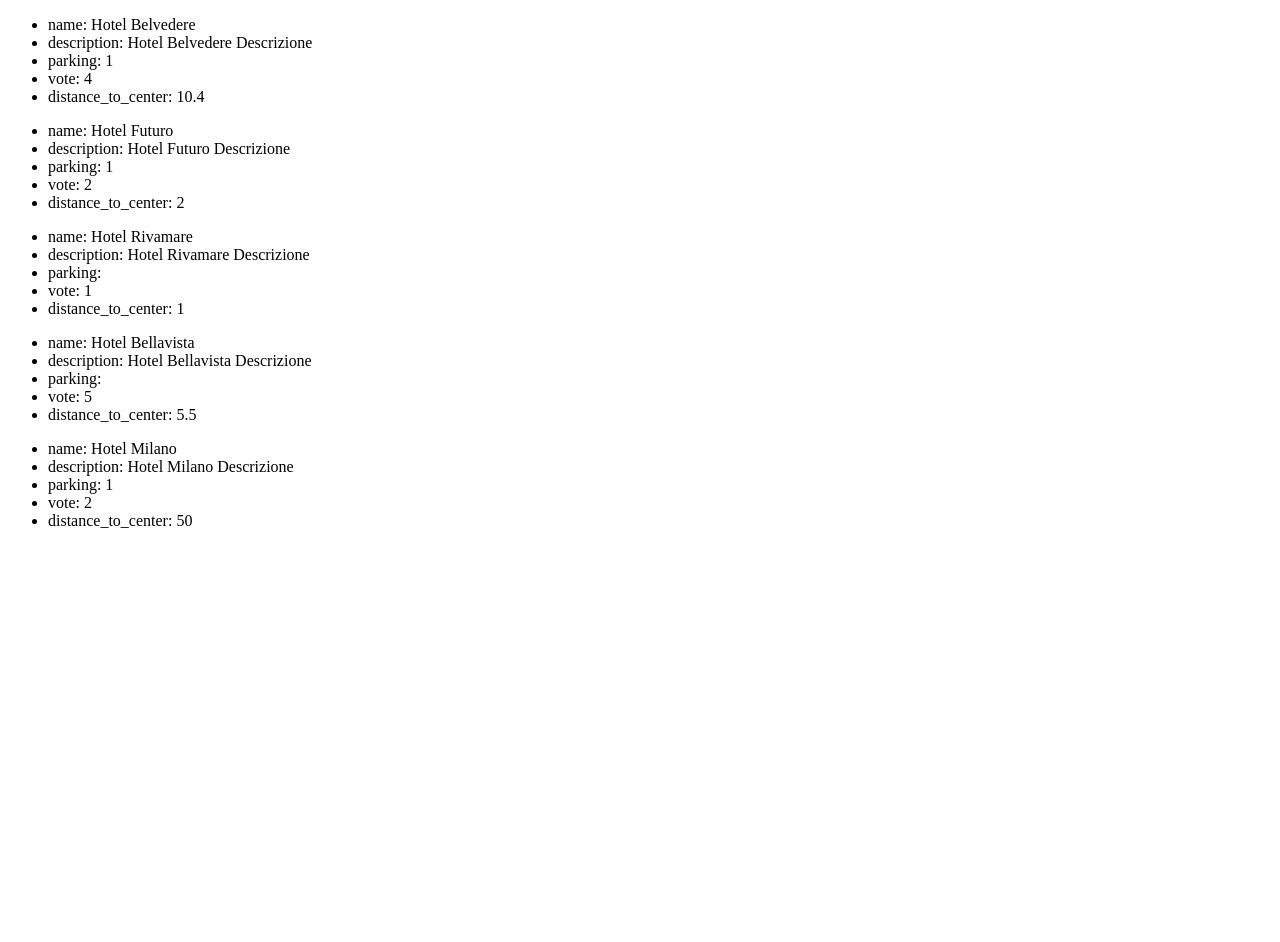
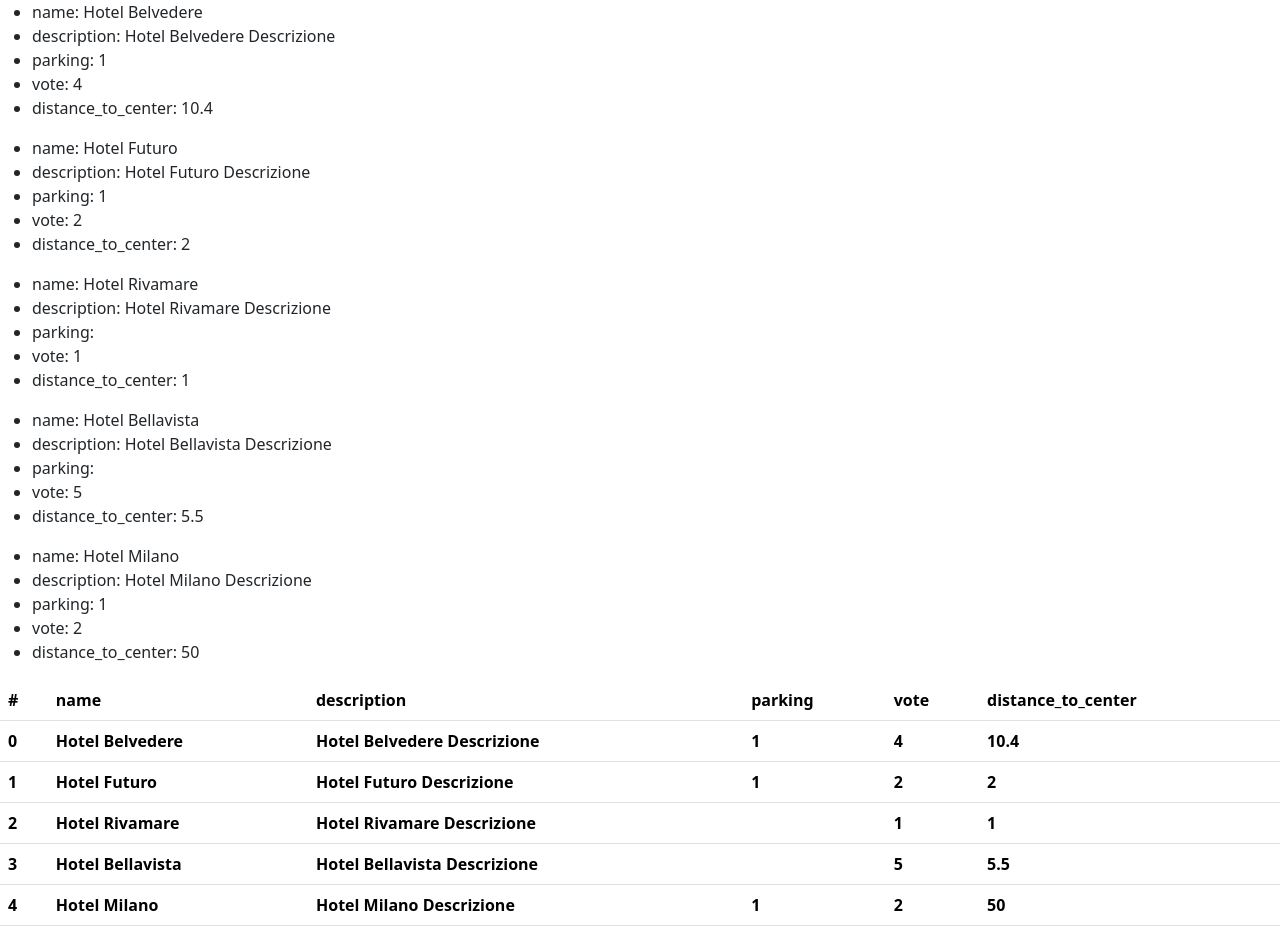
Before and after one commit to Roberto-Larivera/php-hotel, a PHP site: page / in a window 1280 px wide. Before the commit the page ends 528 px from the top, so only its background shows below. Run offline with PHP 8.4, Linux system fonts and the light colour scheme; lists and menus that the app fills with data are empty.

Commit message:
Aggiunta stampa in tabella

```diff
--- a/index.php
+++ b/index.php
@@ -39,8 +39,6 @@ $hotels = [
 
 ];
 
-
-
 ?>
 
 <?php  ?>
@@ -53,6 +51,7 @@ $hotels = [
     <meta http-equiv="X-UA-Compatible" content="IE=edge">
     <meta name="viewport" content="width=device-width, initial-scale=1.0">
     <title>PHP Hotel</title>
+    <link rel="stylesheet" href="https://cdn.jsdelivr.net/npm/bootstrap@5.3.0-alpha1/dist/css/bootstrap.min.css">
 </head>
 
 <body>
@@ -70,6 +69,32 @@ $hotels = [
         }
         ?>
     </div>
+    <table class="table">
+        <thead>
+            <tr>
+                <th scope="col">#</th>
+                <th scope="col">name</th>
+                <th scope="col">description</th>
+                <th scope="col">parking</th>
+                <th scope="col">vote</th>
+                <th scope="col">distance_to_center</th>
+            </tr>
+        </thead>
+        <tbody>
+            <?php
+            foreach ($hotels as $hotelsKey => $hotel) {
+                echo '<tr>';
+                echo '<th scope="row">' . $hotelsKey . '</th>';
+                foreach ($hotel as $hotelKey => $hotelValue) {
+                    echo '<th>';
+                    echo $hotelValue;
+                    echo '</th>';
+                }
+                echo '</tr>';
+            }
+            ?>
+        </tbody>
+    </table>
 </body>
 
 </html>
```
